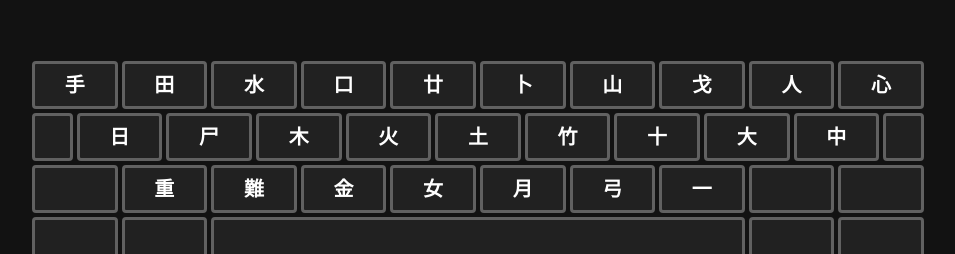
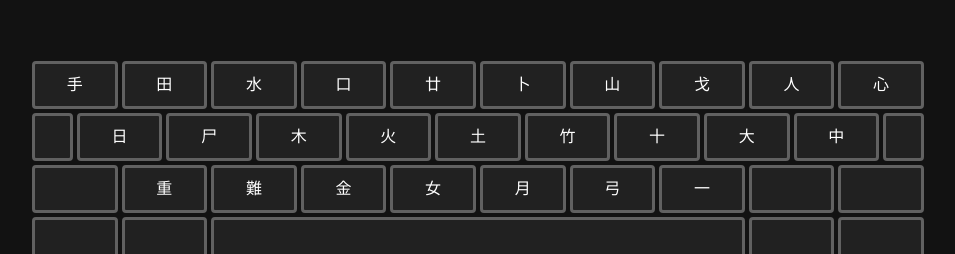
Before and after one commit to altg-star/learn-chong-kit, a React (Create React App) app: page /press-key/basic in a window 1280 px wide. Shown: the part 531-785 px from the top of the page, without its empty margins (162-1117 px from the left). Built offline with nearby package versions, Linux system fonts and the light colour scheme.

Commit message:
update: style update

```diff
--- a/src/components/keyboard/KeyButton.tsx
+++ b/src/components/keyboard/KeyButton.tsx
@@ -27,7 +27,7 @@ const KeyButton: React.FunctionComponent<KeybuttonProps> = React.memo((props: Ke
     const theme = useTheme();
     return (
         <KeyBox theme={theme} item={props.item}>
-            <Typography sx={{ fontSize: "20px", fontWeight: "bold" }}>{props.item !== "/" && props.item !== "space" && props.item}</Typography>
+            <Typography sx={{ fontSize: theme.typography.htmlFontSize, fontWeight: theme.typography.fontWeightMedium }}>{props.item !== "/" && props.item !== "space" && props.item}</Typography>
         </KeyBox>
     )
 });
```
